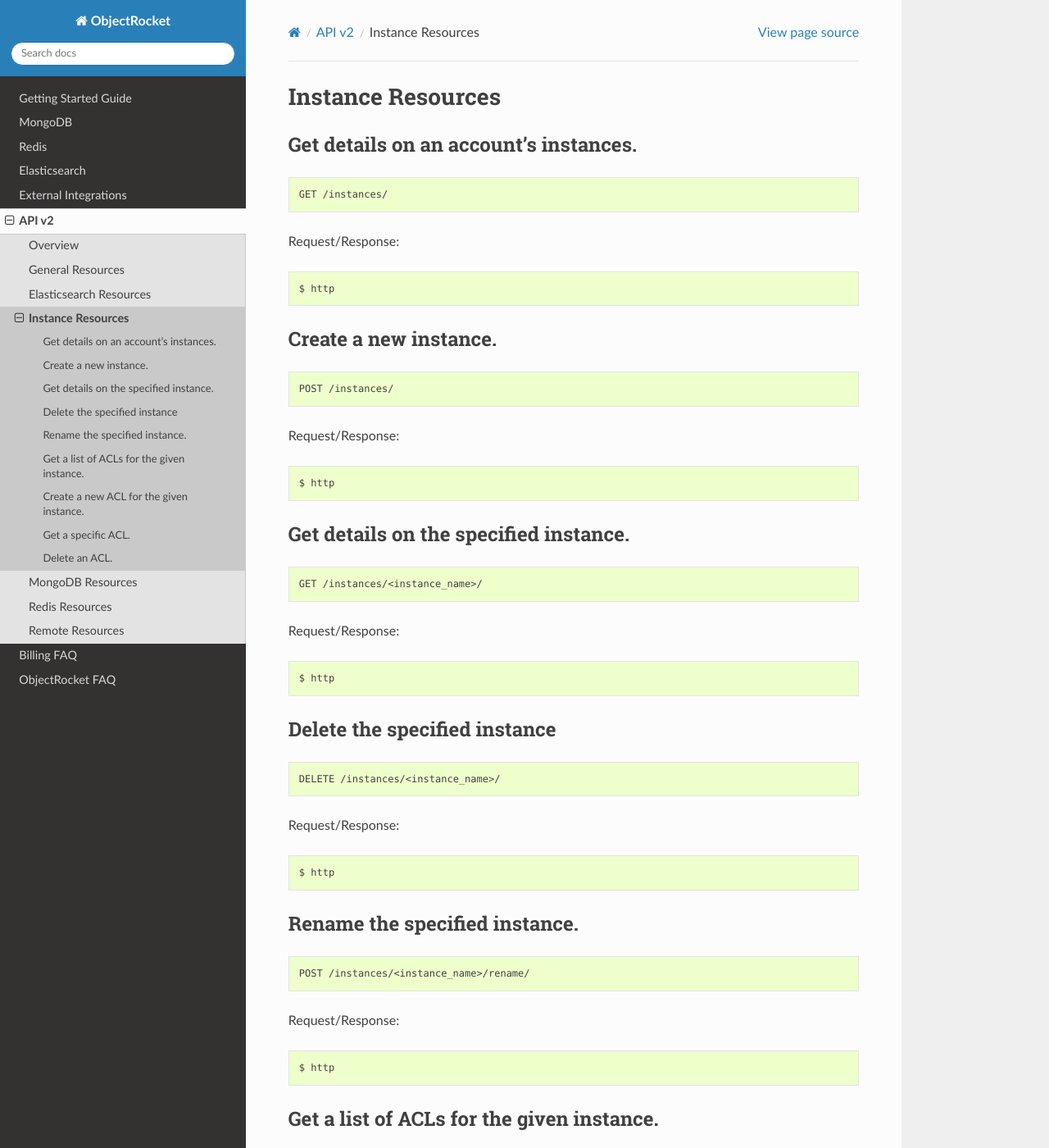
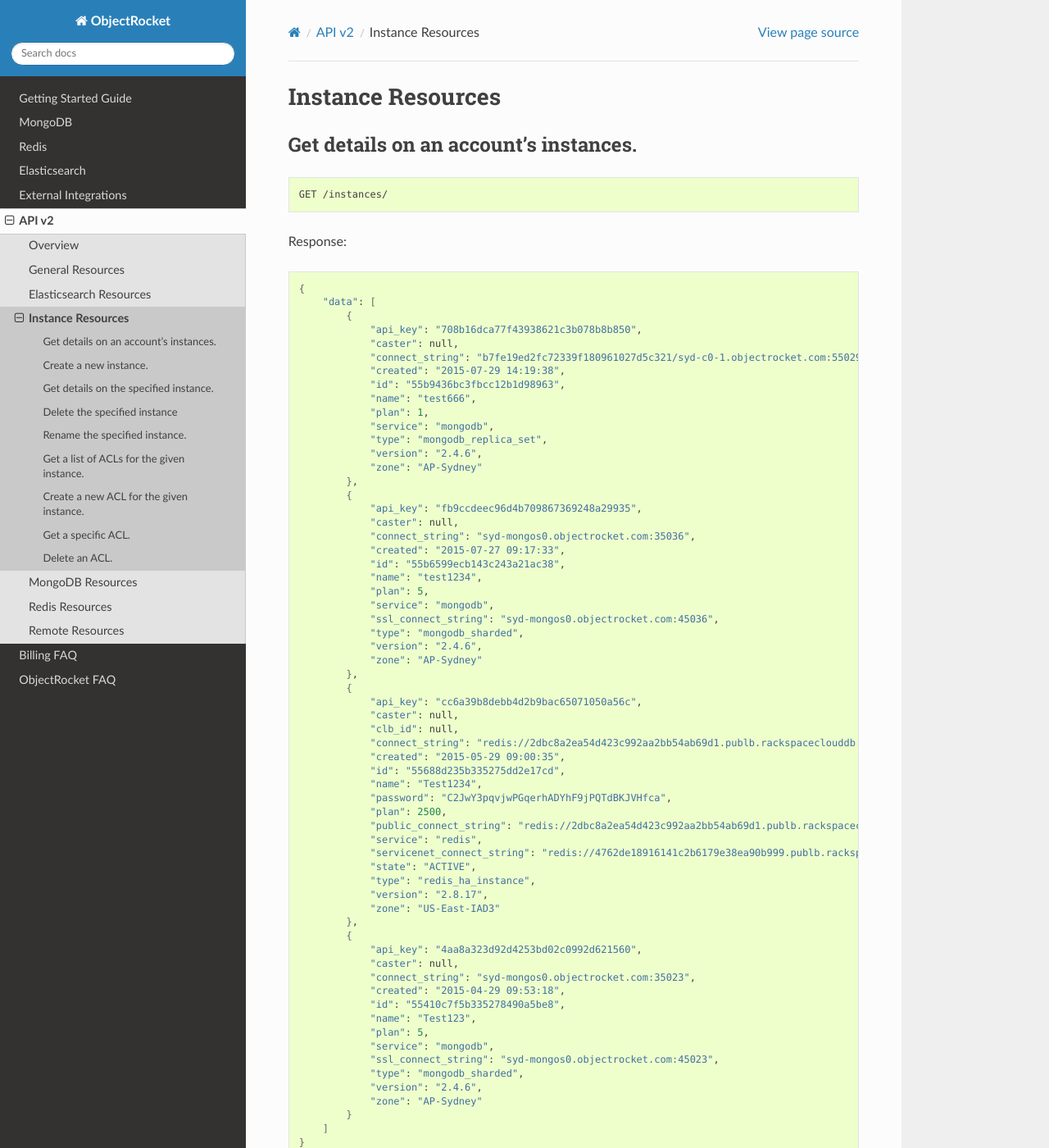
Before and after one commit to zcorleissen/documentation, a Sphinx documentation site: the page built from source/api_v2_instance_resources.rst, in a window 1280 px wide and 1400 px high. Shown: the whole window at 82% size. Built offline with Sphinx 7.4.7 and the Read the Docs theme 2.0.0, drawn with Linux system fonts in a browser that asks for light colours; some of the changed text lies outside the part shown.

Commit message:
Add request/response data for Instance

```diff
--- a/source/api_v2_instance_resources.rst
+++ b/source/api_v2_instance_resources.rst
@@ -8,11 +8,73 @@
 
    GET /instances/
 
-Request/Response:
+Response:
 
 .. code-block:: bash
 
-   $ http
+   {
+       "data": [
+           {
+               "api_key": "708b16dca77f43938621c3b078b8b850",
+               "caster": null,
+               "connect_string": "b7fe19ed2fc72339f180961027d5c321/syd-c0-1.objectrocket.com:55029,syd-c0-0.objectrocket.com:55029",
+               "created": "2015-07-29 14:19:38",
+               "id": "55b9436bc3fbcc12b1d98963",
+               "name": "test666",
+               "plan": 1,
+               "service": "mongodb",
+               "type": "mongodb_replica_set",
+               "version": "2.4.6",
+               "zone": "AP-Sydney"
+           },
+           {
+               "api_key": "fb9ccdeec96d4b709867369248a29935",
+               "caster": null,
+               "connect_string": "syd-mongos0.objectrocket.com:35036",
+               "created": "2015-07-27 09:17:33",
+               "id": "55b6599ecb143c243a21ac38",
+               "name": "test1234",
+               "plan": 5,
+               "service": "mongodb",
+               "ssl_connect_string": "syd-mongos0.objectrocket.com:45036",
+               "type": "mongodb_sharded",
+               "version": "2.4.6",
+               "zone": "AP-Sydney"
+           },
+           {
+               "api_key": "cc6a39b8debb4d2b9bac65071050a56c",
+               "caster": null,
+               "clb_id": null,
+               "connect_string": "redis://2dbc8a2ea54d423c992aa2bb54ab69d1.publb.rackspaceclouddb.com:6379",
+               "created": "2015-05-29 09:00:35",
+               "id": "55688d235b335275dd2e17cd",
+               "name": "Test1234",
+               "password": "C2JwY3pqvjwPGqerhADYhF9jPQTdBKJVHfca",
+               "plan": 2500,
+               "public_connect_string": "redis://2dbc8a2ea54d423c992aa2bb54ab69d1.publb.rackspaceclouddb.com:6379",
+               "service": "redis",
+               "servicenet_connect_string": "redis://4762de18916141c2b6179e38ea90b999.publb.rackspaceclouddb.com:6379",
+               "state": "ACTIVE",
+               "type": "redis_ha_instance",
+               "version": "2.8.17",
+               "zone": "US-East-IAD3"
+           },
+           {
+               "api_key": "4aa8a323d92d4253bd02c0992d621560",
+               "caster": null,
+               "connect_string": "syd-mongos0.objectrocket.com:35023",
+               "created": "2015-04-29 09:53:18",
+               "id": "55410c7f5b335278490a5be8",
+               "name": "Test123",
+               "plan": 5,
+               "service": "mongodb",
+               "ssl_connect_string": "syd-mongos0.objectrocket.com:45023",
+               "type": "mongodb_sharded",
+               "version": "2.4.6",
+               "zone": "AP-Sydney"
+           }
+       ]
+   }
 
 Create a new instance.
 ~~~~~~~~~~~~~~~~~~~~~~
@@ -25,7 +87,7 @@
 
 .. code-block:: bash
 
-   $ http
+   $ ERROR
 
 Get details on the specified instance.
 ~~~~~~~~~~~~~~~~~~~~~~~~~~~~~~~~~~~~~~
@@ -34,11 +96,26 @@
 
    GET /instances/<instance_name>/
 
-Request/Response:
+Response:
 
 .. code-block:: bash
 
-   $ http
+   {
+       "data": {
+           "api_key": "4aa8a323d92d4253bd02c0992d621560",
+           "caster": null,
+           "connect_string": "syd-mongos0.objectrocket.com:35023",
+           "created": "2015-04-29 09:53:18",
+           "id": "55410c7f5b335278490a5be8",
+           "name": "Test123",
+           "plan": 5,
+           "service": "mongodb",
+           "ssl_connect_string": "syd-mongos0.objectrocket.com:45023",
+           "type": "mongodb_sharded",
+           "version": "2.4.6",
+           "zone": "AP-Sydney"
+       }
+   }
 
 Delete the specified instance
 ~~~~~~~~~~~~~~~~~~~~~~~~~~~~~
@@ -47,11 +124,13 @@
 
    DELETE /instances/<instance_name>/
 
-Request/Response:
+Response:
 
 .. code-block:: bash
 
-   $ http
+   {
+       "data": "Successfully deleted Instance \"Test123\"."
+   }
 
 Rename the specified instance.
 ~~~~~~~~~~~~~~~~~~~~~~~~~~~~~~
@@ -60,11 +139,21 @@
 
    POST /instances/<instance_name>/rename/
 
-Request/Response:
+Request:
 
 .. code-block:: bash
 
-   $ http
+   {
+       "name": "Test456"
+   }
+
+Response:
+
+.. code-block:: bash
+
+   {
+       "data": "Successfully renamed instance from \"Test123\" to \"Test456\"."
+   }
 
 Get a list of ACLs for the given instance.
 ~~~~~~~~~~~~~~~~~~~~~~~~~~~~~~~~~~~~~~~~~~
@@ -73,11 +162,44 @@
 
    GET /instances/<instance_name>/acls/
 
-Request/Response:
+Response:
 
 .. code-block:: bash
 
-   $ http
+   {
+       "data": [
+           {
+               "_cls": "Acl",
+               "_id": {
+                   "$oid": "55410e3d5b33522f64f9ca6f"
+               },
+               "cidr_mask": "128.0.0.0/1",
+               "date_created": {
+                   "$date": 1430326845000
+               },
+               "description": "Allow Any",
+               "instance": "Test123",
+               "login": "donovan@heydonovan.io",
+               "metadata": {},
+               "port": 35023
+           },
+           {
+               "_cls": "Acl",
+               "_id": {
+                   "$oid": "55410e3a5b33522f64f9ca20"
+               },
+               "cidr_mask": "0.0.0.0/1",
+               "date_created": {
+                   "$date": 1430326842000
+               },
+               "description": "Allow Any",
+               "instance": "Test123",
+               "login": "donovan@heydonovan.io",
+               "metadata": {},
+               "port": 35023
+           }
+       ]
+   }
 
 Create a new ACL for the given instance.
 ~~~~~~~~~~~~~~~~~~~~~~~~~~~~~~~~~~~~~~~~
@@ -86,11 +208,22 @@
 
    POST /instances/<instance_name>/acls/
 
-Request/Response:
+Request:
 
 .. code-block:: bash
 
-   $ http
+   {
+       "cidr_mask": "123.123.123.123",
+       "description": "Tesla HQ"
+   }
+
+Response:
+
+.. code-block:: bash
+
+   {
+       "data": "55df9d97cb143c40ddc8376f"
+   }
 
 Get a specific ACL.
 ~~~~~~~~~~~~~~~~~~~
@@ -99,11 +232,32 @@
 
    GET /instances/<instance_name>/acls/<acl_id>/
 
-Request/Response:
+Response:
 
 .. code-block:: bash
 
-   $ http
+   {
+       "data": {
+           "_cls": "Acl",
+           "_id": {
+               "$oid": "55df9d97cb143c40ddc8376f"
+           },
+           "cidr_mask": "123.123.123.123",
+           "date_created": {
+               "$date": 1440718231344
+           },
+           "description": "Tesla HQ",
+           "instance": "Test123",
+           "instance_id": {
+               "$oid": "55410c7f5b335278490a5be8"
+           },
+           "instance_type": "mongodb_sharded",
+           "login": "donovan@heydonovan.io",
+           "metadata": {},
+           "port": 35023,
+           "service_type": "mongodb"
+       }
+   }
 
 Delete an ACL.
 ~~~~~~~~~~~~~~
@@ -112,8 +266,10 @@
 
    DELETE /instances/<instance_name>/acls/<acl_id>/
 
-Request/Response:
+Response:
 
 .. code-block:: bash
 
-   $ http
+   {
+       "data": {}
+   }
```
